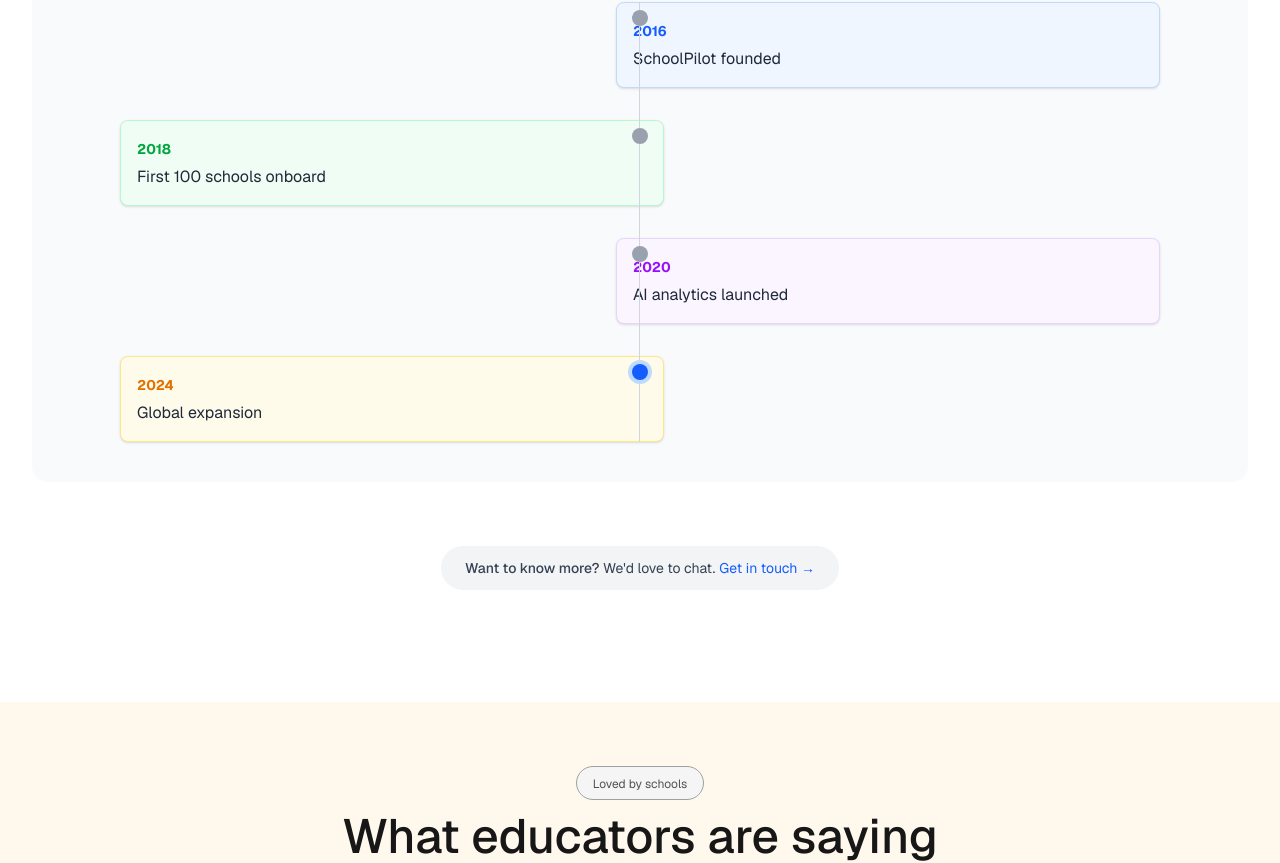
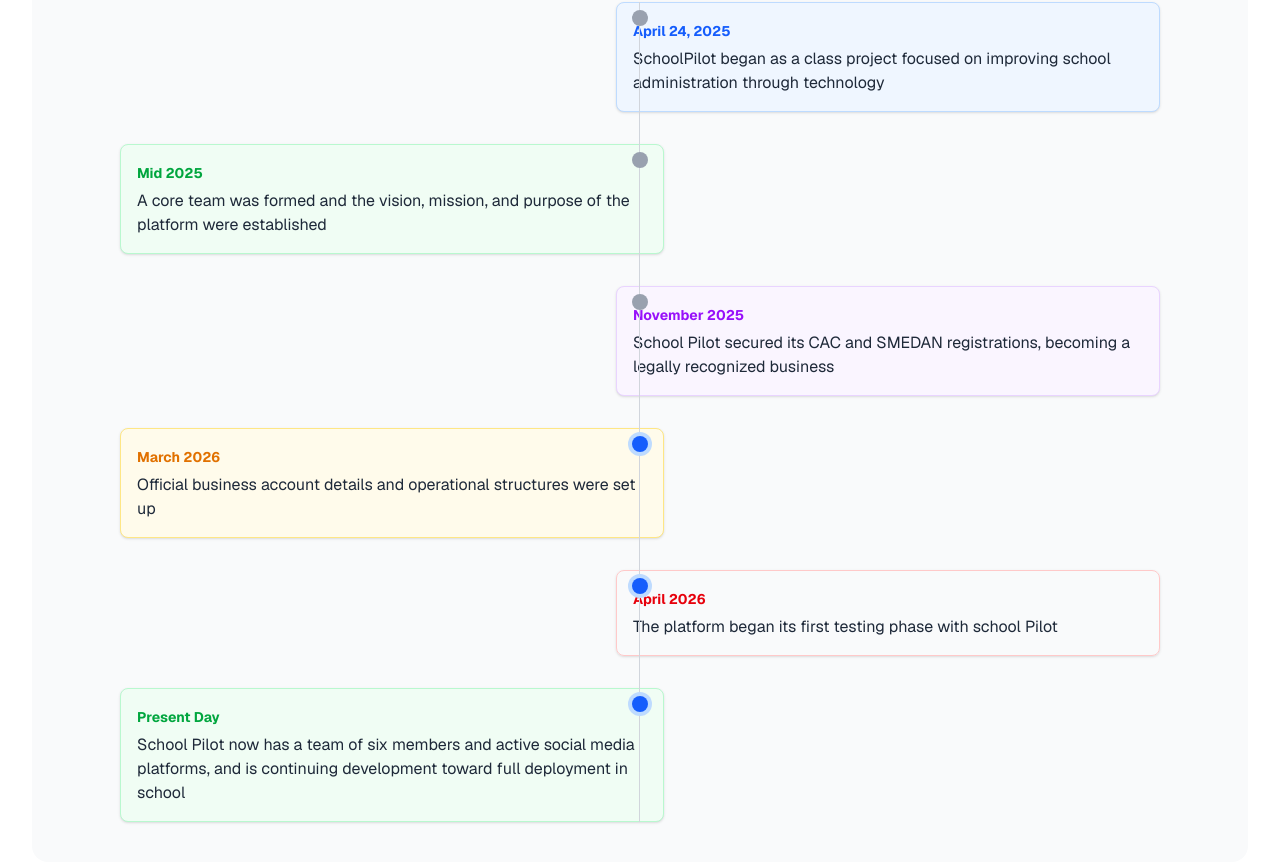
Before and after one commit to school-pilot/main-frontend, a React (Vite) app: page / in a window 1280 px wide. Shown: the part 3795-4658 px from the top of the page. Built offline with nearby package versions, Linux system fonts and the light colour scheme; no server answers.

Commit message:
hfjkdlsll

```diff
--- a/src/components/About.jsx
+++ b/src/components/About.jsx
@@ -97,7 +97,7 @@
     },
   ];
 
-  const values = [
+  const values =  [
     {
       icon: Target,
       title: "Our Mission",
@@ -126,32 +126,46 @@
 
   const milestones = [
     {
-      year: "2016",
-      event: "SchoolPilot founded",
+      year: "April 24, 2025",
+      event: "SchoolPilot began as a class project focused on improving school administration through technology",
       active: false,
       color: "bg-blue-50 border-blue-200",
       textColor: "text-blue-600",
     },
     {
-      year: "2018",
-      event: "First 100 schools onboard",
+      year: "Mid 2025",
+      event: "A core team was formed and the vision, mission, and purpose of the platform were established ",
       active: false,
       color: "bg-green-50 border-green-200",
       textColor: "text-green-600",
     },
     {
-      year: "2020",
-      event: "AI analytics launched",
+      year: "November 2025",
+      event: "School Pilot secured its CAC and SMEDAN registrations, becoming a legally recognized business",
       active: false,
       color: "bg-purple-50 border-purple-200",
       textColor: "text-purple-600",
     },
     {
-      year: "2024",
-      event: "Global expansion",
+      year: "March 2026",
+      event: "Official business account details and operational structures were set up",
       active: true,
       color: "bg-amber-50 border-amber-200",
       textColor: "text-amber-600",
+    },
+    {
+      year: "April 2026",
+      event: "The platform began its first testing phase with school Pilot",
+      active: true,
+      color: "bg-red-30 border-red-200",
+      textColor: "text-red-600",
+    },
+    {
+      year: "Present Day",
+      event: "School Pilot now has a team of six members and active social media platforms, and is continuing development toward full deployment in school",
+      active: true,
+      color: "bg-green-50 border-green-200",
+      textColor: "text-green-600",
     },
   ];
 
```
